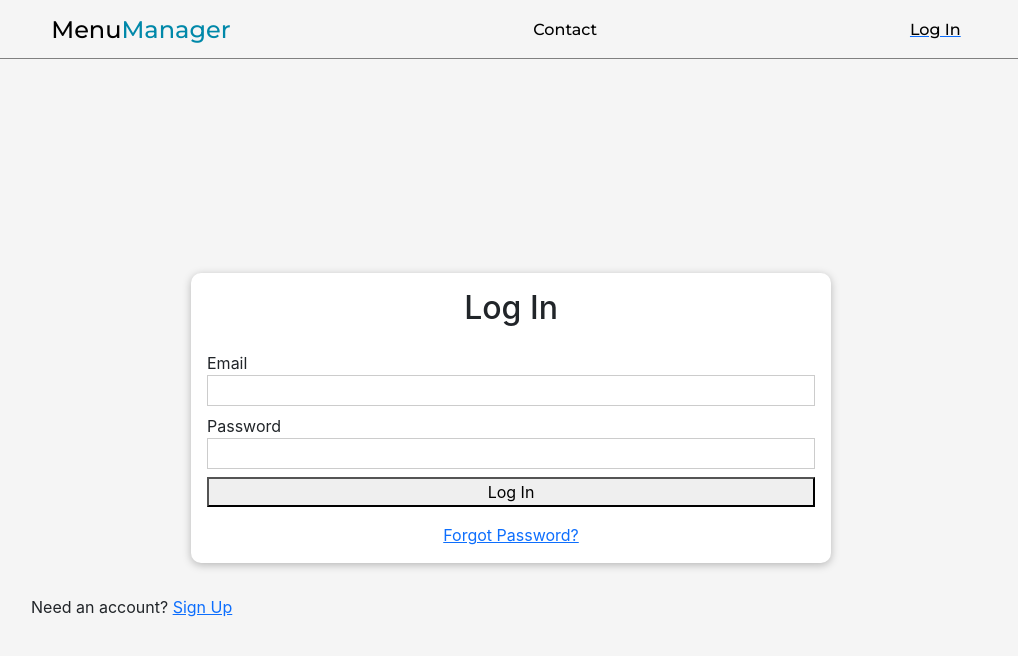
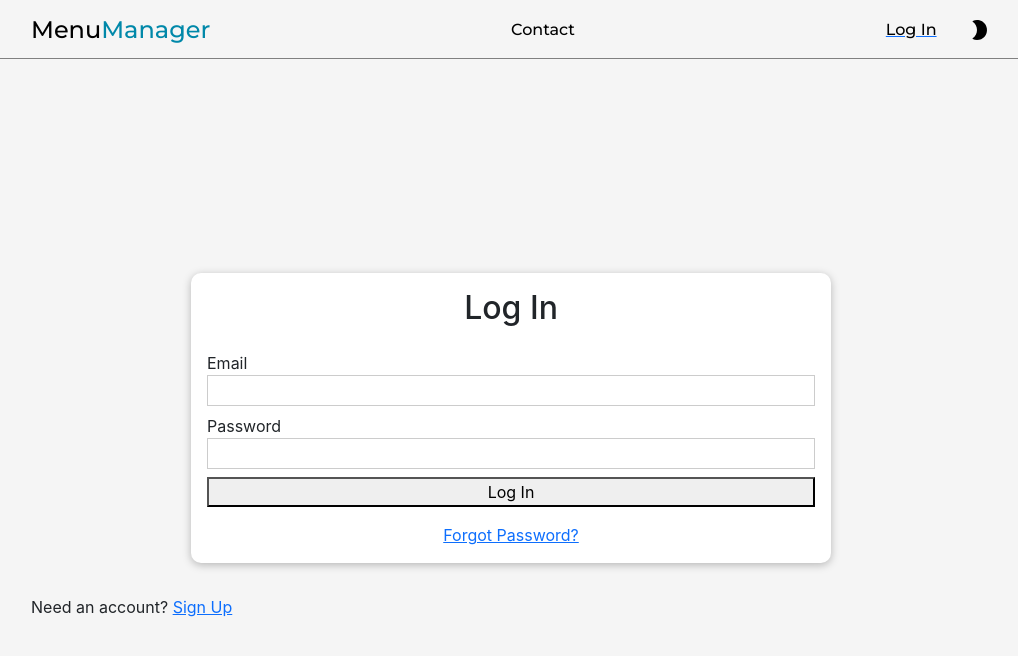
Before and after one commit to bernardmuller/menuApp, a React (Create React App) app in the folder client/: page /login in a window 1280 px wide. Shown: the top 656 px of the page, without its empty margins (129-1147 px from the left). Built offline with nearby package versions, Linux system fonts and the light colour scheme; no server answers.

Commit message:
Dark/ Light Mode

```diff
--- a/client/src/components/Dashboard.js
+++ b/client/src/components/Dashboard.js
@@ -6,7 +6,7 @@ export default function Dashboard() {
 
     return (
         <div>
-             <ThemeButton />
+
         </div>
     )
 }
--- a/client/src/components/Navbar/Nav.jsx
+++ b/client/src/components/Navbar/Nav.jsx
@@ -4,11 +4,13 @@ import { useAuth } from "../../contexts/AuthContext";
 import { Link, useHistory } from "react-router-dom";
 import { ThemeContext } from "../../contexts/ThemeContext";
 import NavOption from "./NavOption";
+import ThemeButton from '../UI/themeButton/ThemeButton'
 
 
 export default function Nav() {
   const theme = useContext(ThemeContext)
   const darkMode = theme.state.darkMode;
+
 
   const history = useHistory();
   const { logout, currentUser } = useAuth();
@@ -30,7 +32,7 @@ export default function Nav() {
 
   return (
     <div className={darkMode ? styles.nav_dark : styles.nav_light}>
-      <div className={darkMode ? styles.nav_left_dark : styles.nav_left_light}>
+      <div className={styles.nav_left}>
         <Link to="/" className={darkMode ? styles.header_dark : styles.header_light}>
           <div>Menu</div><div>Manager</div>
         </Link>
@@ -67,6 +69,7 @@ export default function Nav() {
             <NavOption title="Log In" />
           </Link>
         )}
+        <ThemeButton />
       </div>
     </div>
   );
--- a/client/src/components/Navbar/Nav.module.css
+++ b/client/src/components/Navbar/Nav.module.css
@@ -144,13 +144,9 @@
     text-decoration: none;
 }
 
-.nav_left_dark {
-    display: flex;
-    justify-content: center;
-    align-items: center;
-}
 
-.nav_left_light {
+.nav_left {
+    flex: 0.1;
     display: flex;
     justify-content: center;
     align-items: center;
@@ -165,8 +161,9 @@
 
 
 .nav_right {
+    flex: 0.1;
     display: flex;
-    justify-content: center;
+    justify-content: space-between;
     align-items: center;
 }
 
--- a/client/src/components/UI/themeButton/ThemeButton.jsx
+++ b/client/src/components/UI/themeButton/ThemeButton.jsx
@@ -3,9 +3,13 @@ import { ThemeContext } from "../../../contexts/ThemeContext";
 import "../../App.module.css";
 import './ThemeButton.module.css'
 
+import Brightness5RoundedIcon from '@material-ui/icons/Brightness5Rounded';
+import Brightness2RoundedIcon from '@material-ui/icons/Brightness2Rounded';
+
 export default function SwitchButton() {
   const theme = useContext(ThemeContext);
   const darkMode = theme.state.darkMode;
+
 
   const onClick = () => {
     if (darkMode) {
@@ -16,8 +20,12 @@ export default function SwitchButton() {
   };
 
   return (
-    <button onClick={onClick}>
-      {darkMode ? "Switch to Light Mode" : "Switch to Dark Mode"}
-    </button>
+    <div>
+      {
+        darkMode ? <Brightness5RoundedIcon className='button_Icon' onClick={onClick} style={{fill: 'white'}} /> :
+        <Brightness2RoundedIcon className='button_Icon' onClick={onClick} style={{fill: 'black'}} />
+      }
+
+    </div>
   );
 }
--- a/client/src/components/UI/themeButton/ThemeButton.module.css
+++ b/client/src/components/UI/themeButton/ThemeButton.module.css
@@ -1,5 +1,28 @@
-.button {
-    display:flex;
-    justify-content: center;
-    align-items: center;
+.nav_Buttons button {
+    background: transparent;
+    border: none;
 }
+.nav_Buttons button:active {
+    outline: none;
+    border: none;
+
+}
+
+.nav_Buttons button:focus {
+    outline: none;
+    border: none;
+
+}
+
+.button_Icon {
+    color: #212121;
+    object-fit: contain;
+    height: 30px !important;
+    width: 30px !important;
+    cursor: pointer;
+}
+
+.button_Icon:hover {
+    color: #b93a3a;
+    cursor: pointer;
+}
```
